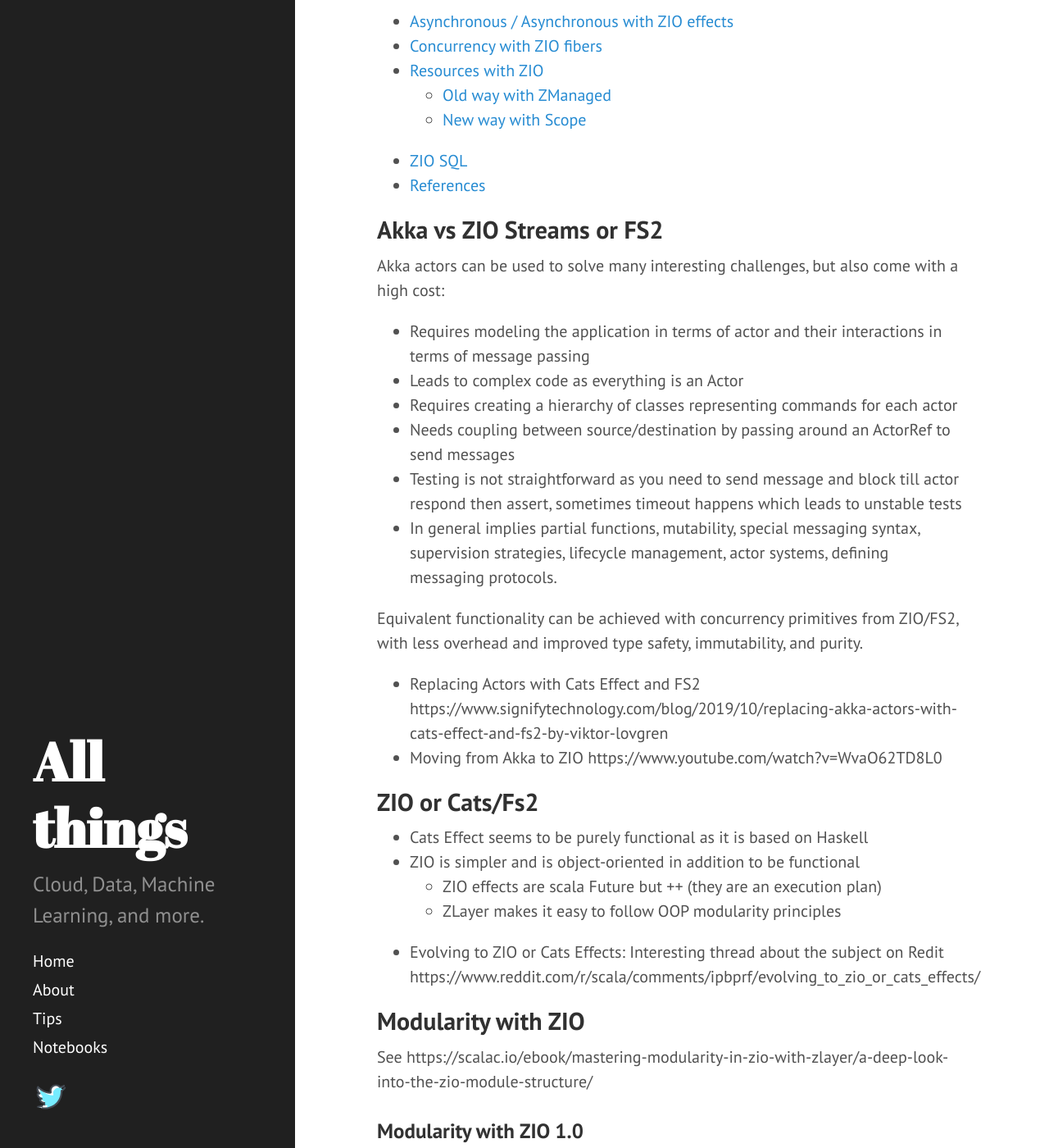
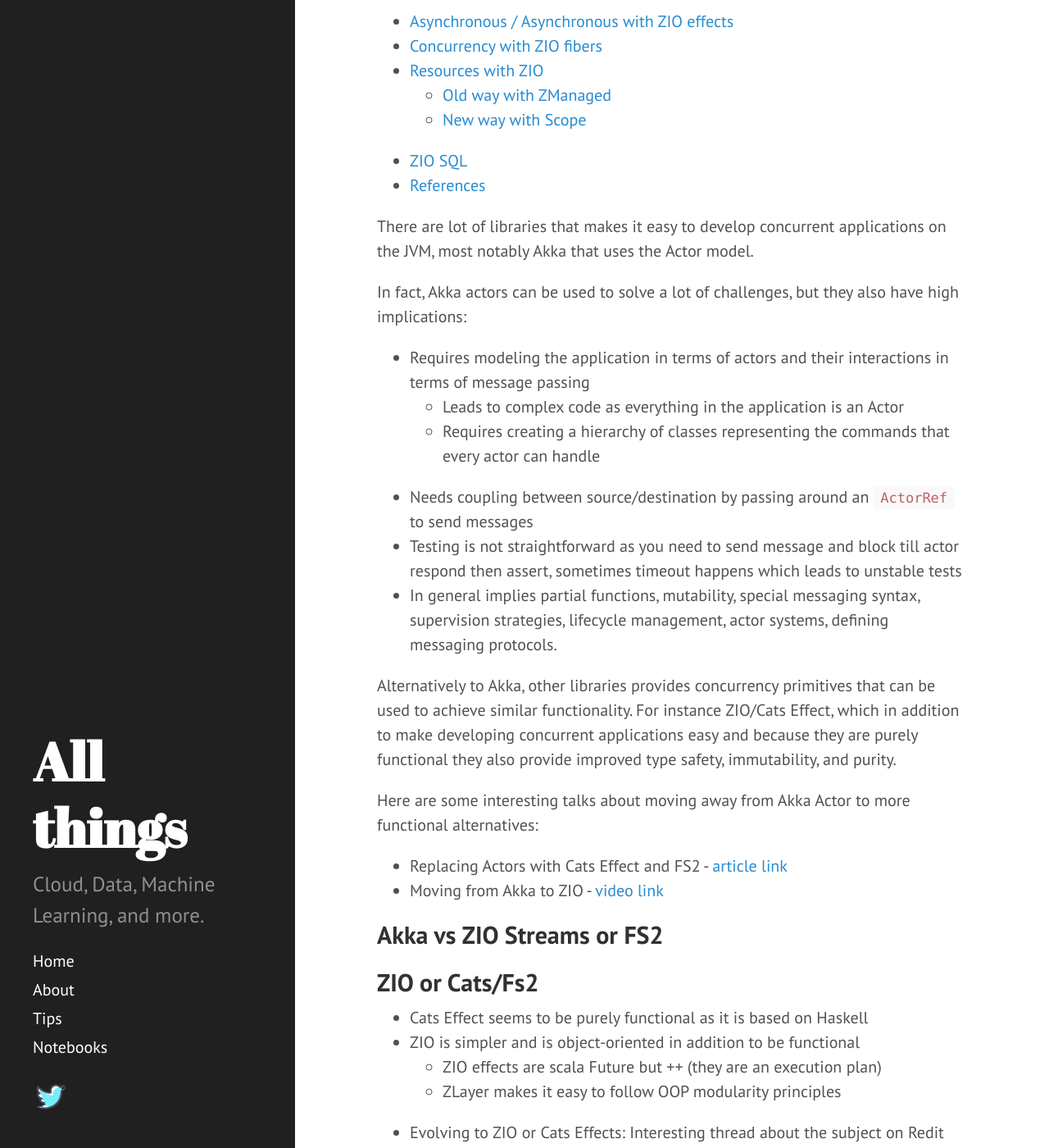
Before and after one commit to dzlab/dzlab.github.io, a Jekyll site: the page built from _posts/2022-08-28-zio-intro.md, in a window 1280 px wide and 1400 px high, scrolled down 419 px. Shown: the whole window at 82% size. Built offline with Jekyll 4.4.1, drawn with Linux system fonts in a browser that asks for light colours; nearby versions of some CDN libraries; a script that is not in the unit is left out; the table of contents is made by our own code.

Commit message:
Update 2022-08-28-zio-intro.md

```diff
--- a/_posts/2022-08-28-zio-intro.md
+++ b/_posts/2022-08-28-zio-intro.md
@@ -8,19 +8,24 @@
 img_excerpt:
 ---
 
+There are lot of libraries that makes it easy to develop concurrent applications on the JVM, most notably Akka that uses the Actor model.
 
-## Akka vs ZIO Streams or FS2
-Akka actors can be used to solve many interesting challenges, but also come with a high cost:
-- Requires modeling the application in terms of actor and their interactions in terms of message passing
-- Leads to complex code as everything is an Actor
-- Requires creating a hierarchy of classes representing commands for each actor
-- Needs coupling between source/destination by passing around an ActorRef to send messages
+In fact, Akka actors can be used to solve a lot of challenges, but they also have high implications:
+- Requires modeling the application in terms of actors and their interactions in terms of message passing
+  - Leads to complex code as everything in the application is an Actor
+  - Requires creating a hierarchy of classes representing the commands that every actor can handle
+- Needs coupling between source/destination by passing around an `ActorRef` to send messages
 - Testing is not straightforward as you need to send message and block till actor respond then assert, sometimes timeout happens which leads to unstable tests
 - In general implies partial functions, mutability, special messaging syntax, supervision strategies, lifecycle management, actor systems, defining messaging protocols.
 
-Equivalent functionality can be achieved with concurrency primitives from ZIO/FS2, with less overhead and improved type safety, immutability, and purity.
-- Replacing Actors with Cats Effect and FS2 https://www.signifytechnology.com/blog/2019/10/replacing-akka-actors-with-cats-effect-and-fs2-by-viktor-lovgren
-- Moving from Akka to ZIO https://www.youtube.com/watch?v=WvaO62TD8L0
+Alternatively to Akka, other libraries provides concurrency primitives that can be used to achieve similar functionality. For instance ZIO/Cats Effect, which in addition to make developing concurrent applications easy and because they are purely functional they also provide improved type safety, immutability, and purity.
+
+Here are some interesting talks about moving away from Akka Actor to more functional alternatives:
+- Replacing Actors with Cats Effect and FS2 - [article link](https://www.signifytechnology.com/blog/2019/10/replacing-akka-actors-with-cats-effect-and-fs2-by-viktor-lovgren)
+- Moving from Akka to ZIO - [video link](https://www.youtube.com/watch?v=WvaO62TD8L0)
+
+
+## Akka vs ZIO Streams or FS2
 
 ## ZIO or Cats/Fs2
 - Cats Effect seems to be purely functional as it is based on Haskell
```
